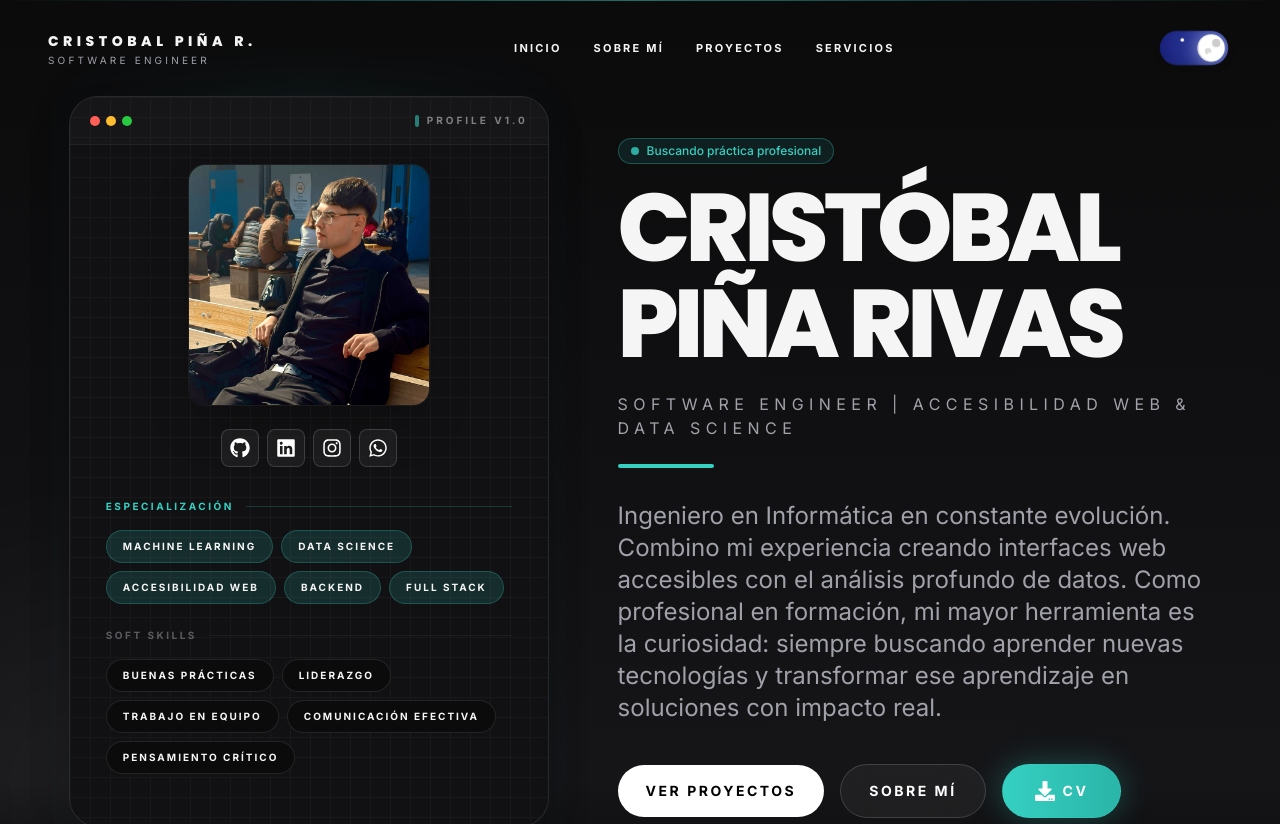
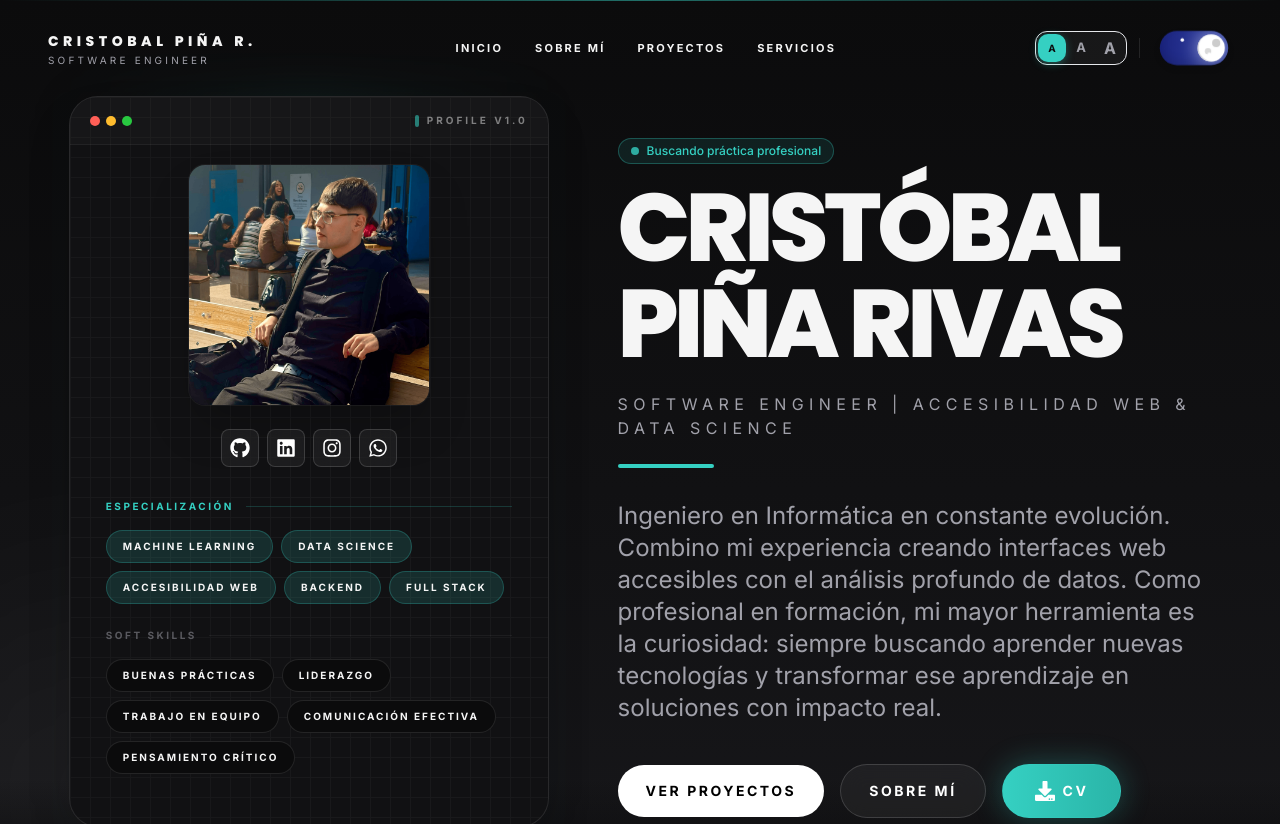
Before and after one commit to CristobalPinha/MiPortfolioWeb, a React (Vite) app: page / in a window 1280 px wide. Shown: the top 824 px of the page. Built offline with nearby package versions, Linux system fonts and the light colour scheme.

Commit message:
feat: añadir selector de tamaño de texto en la navegación

```diff
--- a/src/App.jsx
+++ b/src/App.jsx
@@ -8,8 +8,11 @@ import { Footer } from '@shared/components/Footer';
 import './App.css';
 import './index.css';
 
+const FONT_SIZES = ['16px', '18px', '20px'];
+
 function App() {
   const [isDark, setIsDark] = useState(true);
+  const [fontScale, setFontScale] = useState(0);
 
   useEffect(() => {
     if (isDark) {
@@ -19,11 +22,15 @@ function App() {
     }
   }, [isDark]);
 
+  useEffect(() => {
+    document.documentElement.style.fontSize = FONT_SIZES[fontScale];
+  }, [fontScale]);
+
   const toggleTheme = () => setIsDark(!isDark);
 
   return (
     <div className="w-full bg-background min-h-screen text-text-main transition-colors duration-300">
-      <Navigation isDark={isDark} toggleTheme={toggleTheme} />
+      <Navigation isDark={isDark} toggleTheme={toggleTheme} fontScale={fontScale} setFontScale={setFontScale} />
       <Hero
         onDemoClick={() => document.getElementById('projects')?.scrollIntoView({ behavior: 'smooth' })}
         onLearnMore={() => document.getElementById('about')?.scrollIntoView({ behavior: 'smooth' })}
--- a/src/index.css
+++ b/src/index.css
@@ -35,6 +35,7 @@ h1, h2, h3, h4, h5, h6 {
 
 html {
     scroll-behavior: smooth;
+    transition: font-size 0.25s ease;
 }
 
 .gradient-text {
--- a/src/shared/components/Navigation.jsx
+++ b/src/shared/components/Navigation.jsx
@@ -4,7 +4,13 @@ import { HiMenuAlt3, HiX } from 'react-icons/hi';
 import { useScrollPosition } from '@shared/hooks/useScrollPosition';
 import { NAV_LINKS, SOCIAL_LINKS } from '@shared/utils/constants';
 
-export const Navigation = ({ isDark, toggleTheme }) => {
+const FONT_LEVELS = [
+  { label: 'A', size: 10, aria: 'Texto pequeño' },
+  { label: 'A', size: 13, aria: 'Texto mediano' },
+  { label: 'A', size: 16, aria: 'Texto grande' },
+];
+
+export const Navigation = ({ isDark, toggleTheme, fontScale, setFontScale }) => {
   const [isMenuOpen, setIsMenuOpen] = useState(false);
   const scrollPosition = useScrollPosition();
   const isScrolled = scrollPosition > 20;
@@ -39,7 +45,34 @@ export const Navigation = ({ isDark, toggleTheme }) => {
             ))}
           </div>
 
-          <div className="flex items-center gap-4">
+          <div className="flex items-center gap-3">
+            {/* Font size toggle */}
+            <div
+              className="hidden md:flex items-center gap-px rounded-xl bg-black/[0.05] dark:bg-white/[0.05] border border-black/8 dark:border-white/8 p-0.5"
+              role="group"
+              aria-label="Tamaño de texto"
+            >
+              {FONT_LEVELS.map((level, i) => (
+                <button
+                  key={i}
+                  onClick={() => setFontScale(i)}
+                  aria-label={level.aria}
+                  aria-pressed={fontScale === i}
+                  className={`relative flex items-center justify-center w-7 h-7 rounded-[10px] font-black transition-all duration-200 select-none ${
+                    fontScale === i
+                      ? 'bg-[#35d0c2] text-[#0b0b0c] shadow-[0_2px_8px_rgba(53,208,194,0.35)]'
+                      : 'text-text-muted hover:text-[#35d0c2] hover:bg-[#35d0c2]/8'
+                  }`}
+                  style={{ fontSize: `${level.size}px` }}
+                >
+                  {level.label}
+                </button>
+              ))}
+            </div>
+
+            {/* Separator */}
+            <div className="hidden md:block w-px h-5 bg-black/10 dark:bg-white/10" />
+
             <div
               className="theme-switch scale-90"
               role="switch"
@@ -122,6 +155,29 @@ export const Navigation = ({ isDark, toggleTheme }) => {
                   ))}
                 </nav>
 
+                {/* Mobile font size control */}
+                <div className="mt-8 pt-6 border-t border-black/5 dark:border-white/5">
+                  <span className="text-[10px] uppercase tracking-[0.3em] text-text-muted block mb-3">Tamaño de texto</span>
+                  <div className="flex items-center gap-1.5">
+                    {FONT_LEVELS.map((level, i) => (
+                      <button
+                        key={i}
+                        onClick={() => setFontScale(i)}
+                        aria-label={level.aria}
+                        aria-pressed={fontScale === i}
+                        className={`flex items-center justify-center w-10 h-10 rounded-xl font-black transition-all duration-200 border ${
+                          fontScale === i
+                            ? 'bg-[#35d0c2] text-[#0b0b0c] border-[#35d0c2] shadow-[0_2px_10px_rgba(53,208,194,0.3)]'
+                            : 'text-text-muted border-black/10 dark:border-white/10 hover:border-[#35d0c2]/40 hover:text-[#35d0c2]'
+                        }`}
+                        style={{ fontSize: `${level.size + 2}px` }}
+                      >
+                        {level.label}
+                      </button>
+                    ))}
+                  </div>
+                </div>
+
                 <div className="mt-auto pt-8 border-t border-black/5 dark:border-white/5">
                   <div className="flex flex-col gap-4">
                     <span className="text-[10px] uppercase tracking-[0.3em] text-text-muted">Encuéntrame en:</span>
```
